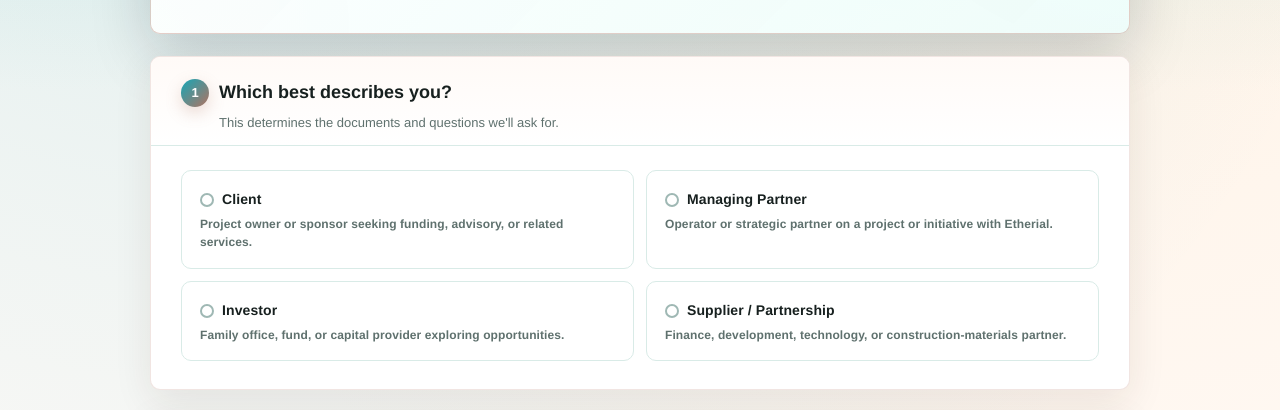
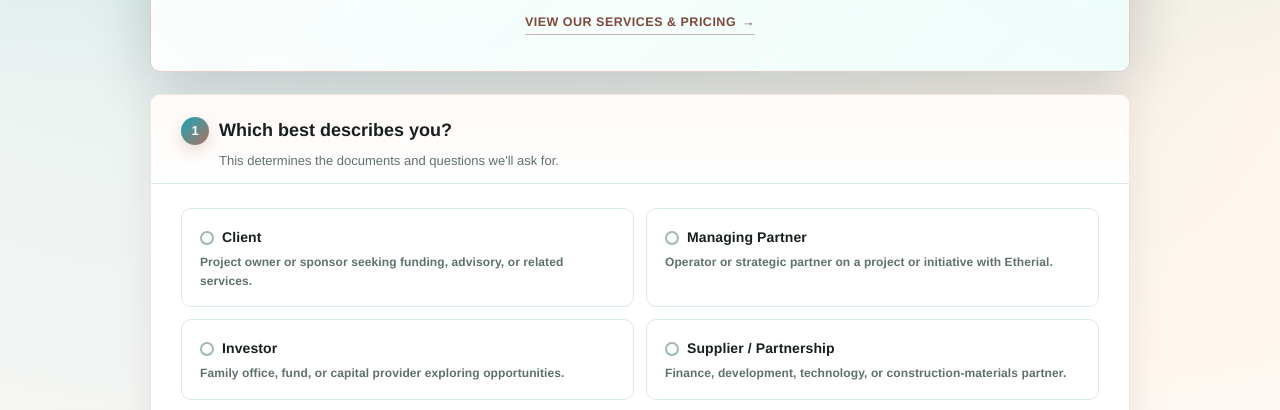
Before and after one commit to it393/etherial-onboarding, a plain HTML site: page index.html in a window 1280 px wide. Shown: the part 690-1100 px from the top of the page. Drawn offline with Linux system fonts and the light colour scheme.

Commit message:
Update index.html

```diff
--- a/index.html
+++ b/index.html
@@ -760,6 +760,16 @@ body {
 
   /* --- flow fixes --- */
   .hero { border-top: 0 !important; }
+  .pricing-link {
+    display: inline-flex; align-items: center; gap: 6px;
+    margin-top: 16px; font-size: 12.5px; font-weight: 700;
+    letter-spacing: .04em; text-transform: uppercase;
+    color: #7f473b !important; text-decoration: none;
+    border-bottom: 1px solid rgba(127,71,59,.4); padding-bottom: 2px;
+    transition: border-color .15s, opacity .15s;
+  }
+  .pricing-link:hover { border-color: #7f473b; opacity: .8; }
+  .pricing-link:focus-visible { outline: 2px solid #7f473b; outline-offset: 3px; }
   .track { padding: 18px 18px 16px !important; }
   .track .dot { border-color: #9fb8b4 !important; }
   .track:has(input:checked) {
@@ -838,6 +848,9 @@ Welcome. Please complete the sections below so our team can begin reviewing your
 All information and documents submitted are treated as strictly confidential and are used solely
 for the purpose of onboarding and evaluating engagement with Etherial Holdings Inc. & Developments Group.
 </p>
+    <a class="pricing-link" href="pricing.html" target="_blank" rel="noopener">
+      View our services &amp; pricing <span aria-hidden="true">&rarr;</span>
+    </a>
   </div>
 
   <form id="onboardingForm" autocomplete="on" novalidate>
@@ -1327,7 +1340,7 @@ for the purpose of onboarding and evaluating engagement with Etherial Holdings I
           <div class="field full"><label>Credit scores <span class="opt">(if applicable)</span></label>
             <input type="text" name="kyc_credit_scores" placeholder="e.g. 740 EX, 735 EQ, 745 TU">
           </div>
-          <div class="field full"><label>Current residential address <span class="opt">(if different from above)</label>
+          <div class="field full"><label>Current residential address <span class="opt">(if different from above)</span></label>
             <input type="text" name="kyc_residential">
           </div>
           <div class="field full"><label>If at current address less than 2 years, list previous address(es) with MM/YY dates</label>
```
